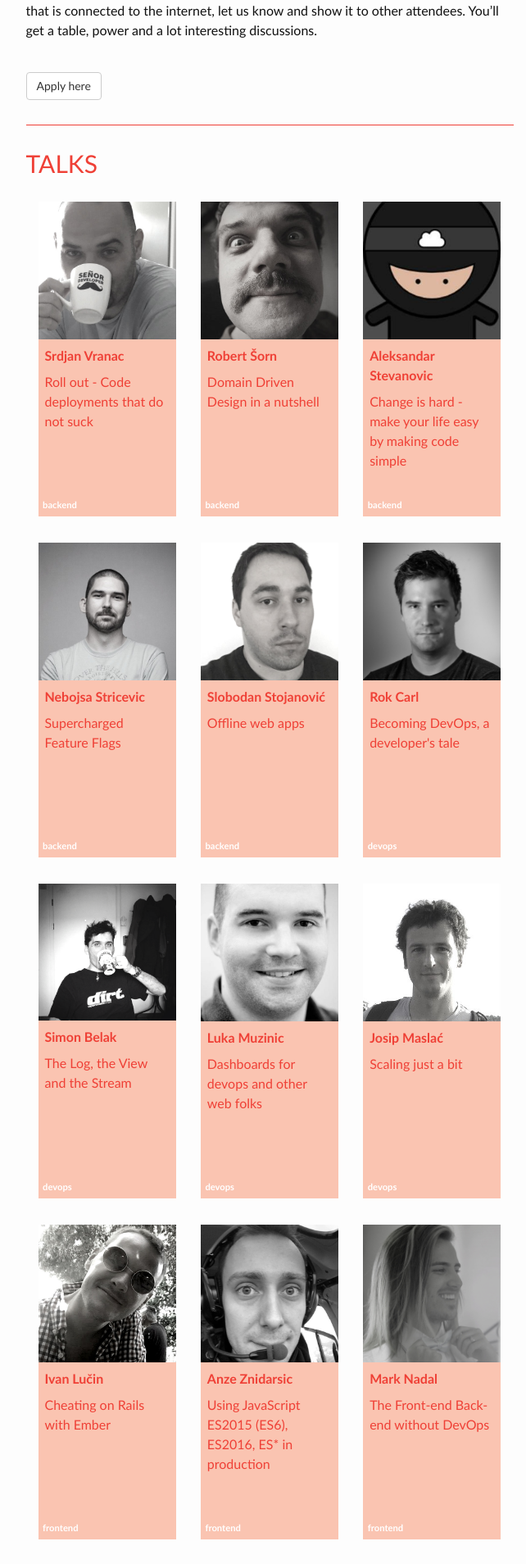
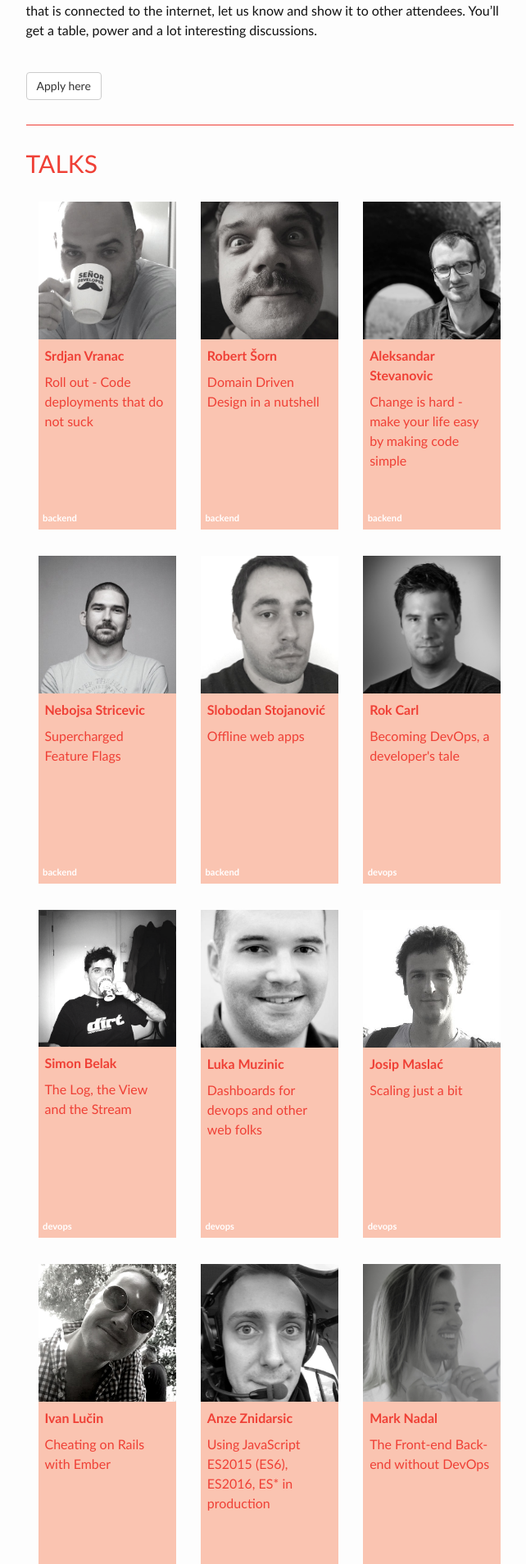
Before and after one commit to webcampsi/lj2016, a Jekyll site: the page built from index.html, in a window 1280 px wide. Shown: the part 1553-3461 px from the top of the page at 82% size, without its empty margins (311-953 px from the left). Built offline with Jekyll 4.4.1, drawn with Linux system fonts in a browser that asks for light colours; nearby versions of some CDN libraries; comment, search, counter and statistics services are not loaded.

Commit message:
Added one speaker image

```diff
--- a/_sass/_talks.scss
+++ b/_sass/_talks.scss
@@ -38,7 +38,7 @@
 }
 
 .talk-info {
-	height:24em;
+	height:25em;
 	position:relative;
 	background-color: $red-color-talks;
 	margin-bottom: 2em;
--- a/index.html
+++ b/index.html
@@ -134,7 +134,8 @@ title: Webcamp Ljubljana 2016
 				<button class="btn btn-red" disabled><strong>Opening remarks</strong></button>
 			</div>
 		</div>
-</div> <!-- end div schedule -->
+</div>
+-->
 
 <div id="2015" class="section">
   <h1>Highlights from 2015</h1>
```
Also changed, not shown: assets/images/speakers/Aleksandar-Stevanovic.jpg. Lines whose indentation alone changed are shown as unchanged.
